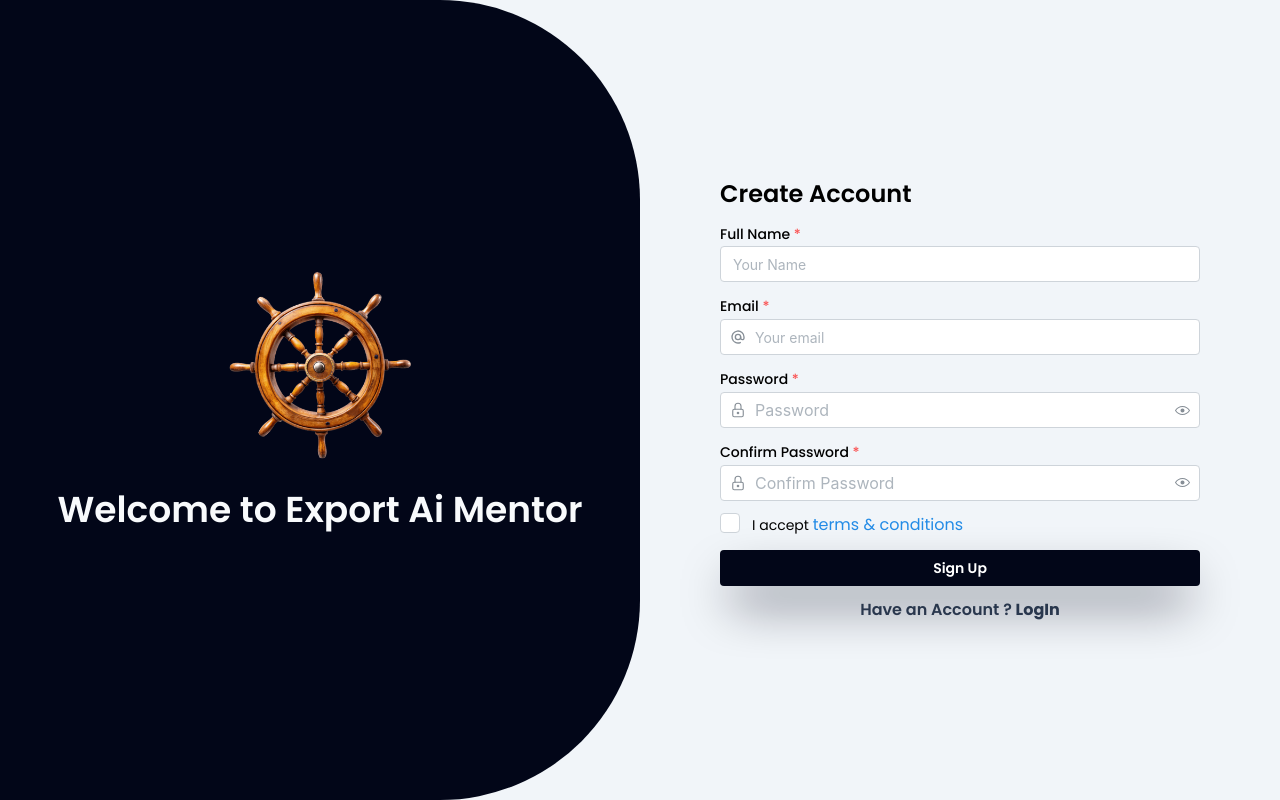
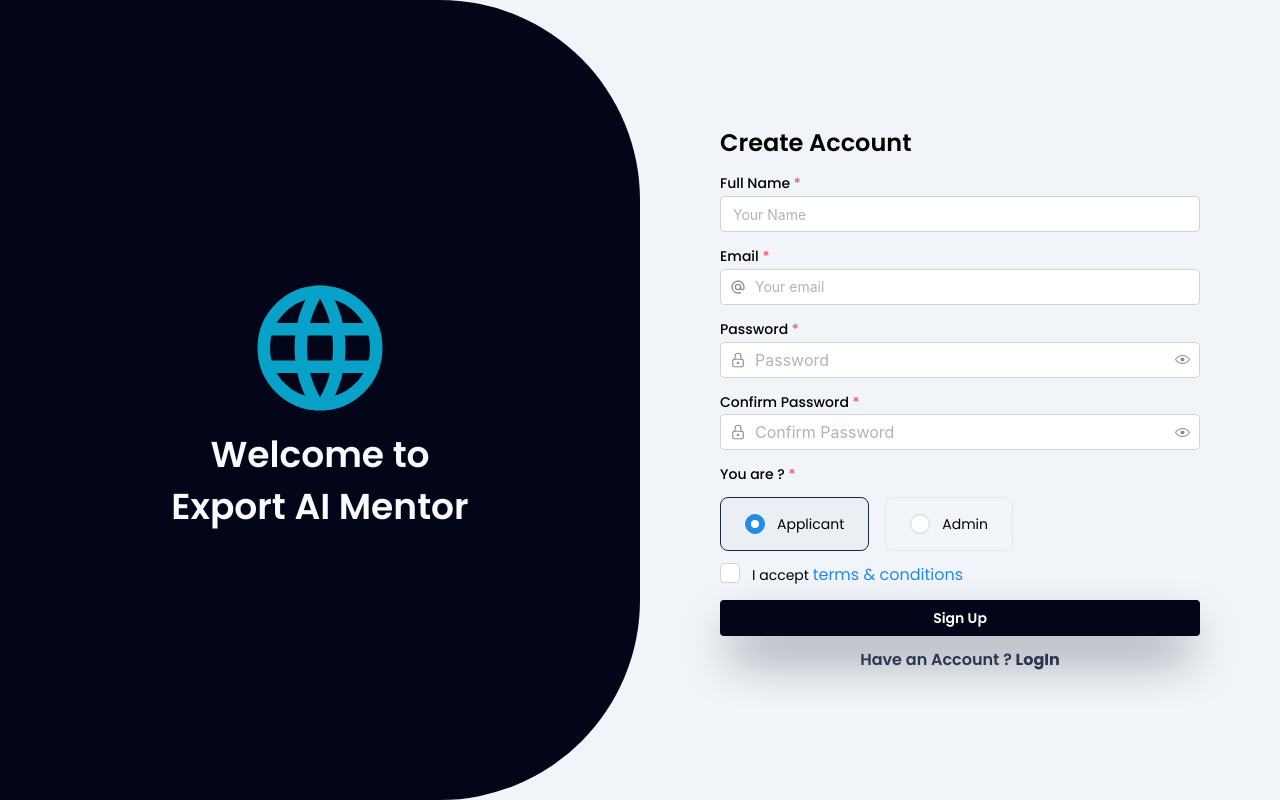
Before and after one commit to Akshad-Mali1603/export-ai-mentor, a React (Vite) app in the folder export-ai-mentor-frontend/: page /signup in a window 1280 px wide. Built offline with nearby package versions, Linux system fonts and the light colour scheme.

Commit message:
Integrated login register to the backend

```diff
--- a/export-ai-mentor-frontend/src/Components/SignUpLogIn/LogIn.tsx
+++ b/export-ai-mentor-frontend/src/Components/SignUpLogIn/LogIn.tsx
@@ -1,8 +1,30 @@
 import { Button, PasswordInput, TextInput } from "@mantine/core";
 import { IconAt, IconLock } from "@tabler/icons-react";
+import { useState } from "react";
 import { Link } from "react-router-dom";
+import { loginUser } from "../../Services/UserService";
 
-const LogInPage = () => {
+const form={
+    email:"",
+    password:"",
+}
+
+const LogIn = () => {
+
+    const [data, setData] = useState(form);
+
+        const handleChange=(event:any)=>{
+            setData({...data,[event.target.name]:event.target.value});
+        }
+
+        const handleSubmit=()=>{
+           loginUser(data).then((res)=>{
+            console.log(res);
+           }).catch((err)=>{
+            console.log(err);
+           });
+        }
+
     return (
         <div className="w-1/2 px-20 flex flex-col justify-center gap-3">
             <div className="text-2xl font-semibold">Log In</div>
@@ -11,16 +33,22 @@ const LogInPage = () => {
                 label="Email"
                 placeholder="Your email"
                 withAsterisk
+                name="email"
+                value={data.email}
+                onChange={handleChange}
             />
              <PasswordInput
                 leftSection={<IconLock size={18} stroke={1.5}/>}
                 label="Password"
                 placeholder="Password"
                 withAsterisk
+                name="password"
+                value={data.password}
+                onChange={handleChange}
                 />
-                <Button autoContrast variant="filled" className="!bg-slate-950 hover:!bg-slate-700 !shadow-2xl !shadow-slate-950 hover:translate-y-2 transition duration-300 ease-in-out">Sign Up</Button>
+                <Button onClick={handleSubmit} autoContrast variant="filled" className="!bg-slate-950 hover:!bg-slate-700 !shadow-2xl !shadow-slate-950 hover:translate-y-2 transition duration-300 ease-in-out">Log In</Button>
                 <div className="mx-auto font-semibold text-slate-700">Don't have an Account ? <Link to="/signup" className="text-slate-700 font-bold">SignUp</Link></div>
         </div>
     )
 }
-export default LogInPage;
+export default LogIn;
--- a/export-ai-mentor-frontend/src/Components/SignUpLogIn/SignUp.tsx
+++ b/export-ai-mentor-frontend/src/Components/SignUpLogIn/SignUp.tsx
@@ -1,37 +1,90 @@
-import { Anchor, Button, Checkbox, PasswordInput, TextInput } from "@mantine/core";
+import { Anchor, Button, Checkbox, Group, PasswordInput, Radio, TextInput } from "@mantine/core";
 import { IconAt, IconLock } from "@tabler/icons-react";
+import { useState } from "react";
 import { Link } from "react-router-dom";
+import { registerUser } from "../../Services/UserService";
+
+const form={
+    name:"",
+    email:"",
+    password:"",
+    confirmPassword:"",
+    accountType:"APPLICANT"
+}
 
 const SignUp = () => {
+
+    const [data, setData] = useState(form);
+
+    const handleChange=(event:any)=>{
+       if(typeof (event) == "string"){
+        setData({...data,accountType:event});
+       }else{
+        setData({...data,[event.target.name]:event.target.value})
+       }
+    }
+
+    const handleSubmit=()=>{
+       registerUser(data).then((res)=>{
+        console.log(res);
+       }).catch((err)=>{
+        console.log(err);
+       });
+    }
+
     return (
         <div className="w-1/2 px-20 flex flex-col justify-center gap-3">
             <div className="text-2xl font-semibold">Create Account</div>
             <TextInput
+                name="name"
+                value={data.name}
                 label="Full Name"
                 placeholder="Your Name"
                 withAsterisk
+                onChange={handleChange}
             />
             <TextInput
                 leftSection={<IconAt size={16} />}
+                name="email"
+                value={data.email}
+                onChange={handleChange}
                 label="Email"
                 placeholder="Your email"
                 withAsterisk
             />
-             <PasswordInput
-                leftSection={<IconLock size={18} stroke={1.5}/>}
+            <PasswordInput
+                name="password"
+                leftSection={<IconLock size={18} stroke={1.5} />}
                 label="Password"
                 placeholder="Password"
                 withAsterisk
-                />
-                 <PasswordInput
-                leftSection={<IconLock size={18} stroke={1.5}/>}
+                value={data.password}
+                 onChange={handleChange}
+            />
+            <PasswordInput
+                name="confirmPassword"
+                leftSection={<IconLock size={18} stroke={1.5} />}
                 label="Confirm Password"
                 placeholder="Confirm Password"
                 withAsterisk
-                />
-                <Checkbox autoContrast label={<>I accept{' '}<Anchor>terms & conditions</Anchor></>}/>
-                <Button autoContrast variant="filled" className="!bg-slate-950 hover:!bg-slate-700 !shadow-2xl !shadow-slate-950 hover:translate-y-2 transition duration-300 ease-in-out">Sign Up</Button>
-                <div className="mx-auto font-semibold text-slate-700">Have an Account ? <Link to="/login" className="text-slate-700 font-bold">LogIn</Link></div>
+                value={data.confirmPassword}
+                 onChange={handleChange}
+            />
+            <Radio.Group
+                name="accountType"
+                value={data.accountType}
+                onChange={handleChange}
+                label="You are ?"
+                withAsterisk
+            >
+                <Group mt="xs">
+                    <Radio className="py-4 px-6 border-slate-200 rounded-lg border has-[:checked]:border-slate-800 has-[:checked]:bg-slate-500/5 hover:bg-slate-200" autoContrast value="APPLICANT" label="Applicant" />
+                    <Radio className="py-4 px-6 border-slate-200 rounded-lg border has-[:checked]:border-slate-800 has-[:checked]:bg-slate-500/5 hover:bg-slate-200" autoContrast value="ADMIN" label="Admin" />
+                </Group>
+            </Radio.Group>
+            <Checkbox autoContrast label={<>I accept{' '}<Anchor>terms & conditions</Anchor></>} />
+            <Button onClick={handleSubmit} autoContrast variant="filled" className="!bg-slate-950 hover:!bg-slate-700 !shadow-2xl !shadow-slate-950 hover:translate-y-2 transition duration-300 ease-in-out">Sign Up</Button>
+            <div className="mx-auto font-semibold text-slate-700">Have an Account ? <Link to="/login" className="text-slate-700 font-bold">LogIn</Link></div>
         </div>
     )
 }
--- a/export-ai-mentor-frontend/src/Pages/SignUpPage.tsx
+++ b/export-ai-mentor-frontend/src/Pages/SignUpPage.tsx
@@ -1,20 +1,30 @@
 import { useLocation } from "react-router-dom";
 import LogIn from "../Components/SignUpLogIn/LogIn";
 import SignUp from "../Components/SignUpLogIn/SignUp";
+import { IconWorld } from "@tabler/icons-react";
 
 const SignUpPage = () => {
-  const location = useLocation()
-    return(
+    const location = useLocation()
+    return (
         <div className="min-h-[90vh] bg-slate-100 font-['poppins'] overflow-hidden">
-            <div className={`w-[100vw] h-[100vh] flex [&>*]:flex-shrink-0 ${location.pathname == '/signup'?'-translate-x-1/2':'translate-x-0'} transition-all duration-1000 ease-in-out`}>
-                <LogIn/>
-                <div className={`w-1/2 h-full transition-all duration-3000 ease-in-out ${location.pathname== '/signup'?'rounded-r-[200px]':'rounded-l-[200px]'} bg-slate-950 flex items-center gap-3 justify-center flex-col`}>
-                    <div className={`${location.pathname == '/signup'?'rotate-0':'-rotate-180'} transition-all duration-3000 ease-in-out items-center justify-center`}>
-                        <img src="/Wheelimage.png" alt="Export Ai Mentor Logo" className="w-48 h-48 mb-4"/>
+            <div className={`w-[100vw] h-[100vh] flex [&>*]:flex-shrink-0 ${location.pathname == '/signup' ? '-translate-x-1/2' : 'translate-x-0'} transition-all duration-1000 ease-in-out`}>
+                <LogIn />
+                <div className={`w-1/2 h-full transition-all duration-3000 ease-in-out ${location.pathname == '/signup' ? 'rounded-r-[200px]' : 'rounded-l-[200px]'} bg-slate-950 flex items-center gap-3 justify-center flex-col`}>
+                    <div className={`${location.pathname == '/signup' ? 'rotate-0' : '-rotate-180'} transition-all duration-3000 ease-in-out items-center justify-center`}>
+                        {/* <img src="/Wheelimage.png" alt="Export Ai Mentor Logo" className="w-48 h-48 mb-4"/> */}
+                        {/* <IconWorld size={150} color="#08A2C8" /> */}
+                        <IconWorld
+                            size={150}
+                            stroke={2}
+                            color="#08A2C8"
+                        />
                     </div>
-                    <div className="text-4xl text-slate-50 font-semibold">Welcome to Export Ai Mentor</div>
+                    <div className="flex flex-col items-center justify-center gap-3">
+                    <div className="text-4xl text-slate-50 font-semibold items-center">Welcome to</div>
+                    <div className="text-4xl text-slate-50 font-semibold items-center">Export AI Mentor</div>
+                    </div>
                 </div>
-            <SignUp />
+                <SignUp />
             </div>
         </div>
     )
--- a/export-ai-mentor-frontend/src/Services/UserService.tsx
+++ b/export-ai-mentor-frontend/src/Services/UserService.tsx
@@ -1,6 +1,6 @@
 import axios from "axios";
 
-const base_url = "http://localhost:8080/api/users/";
+const base_url = "http://localhost:8080/users/";
 
 const registerUser = async (user:any)=>{
     return axios.post(`${base_url}register`, user)
```
Also changed, not shown: 1 other file (tests, documents, lock files or other folders).
